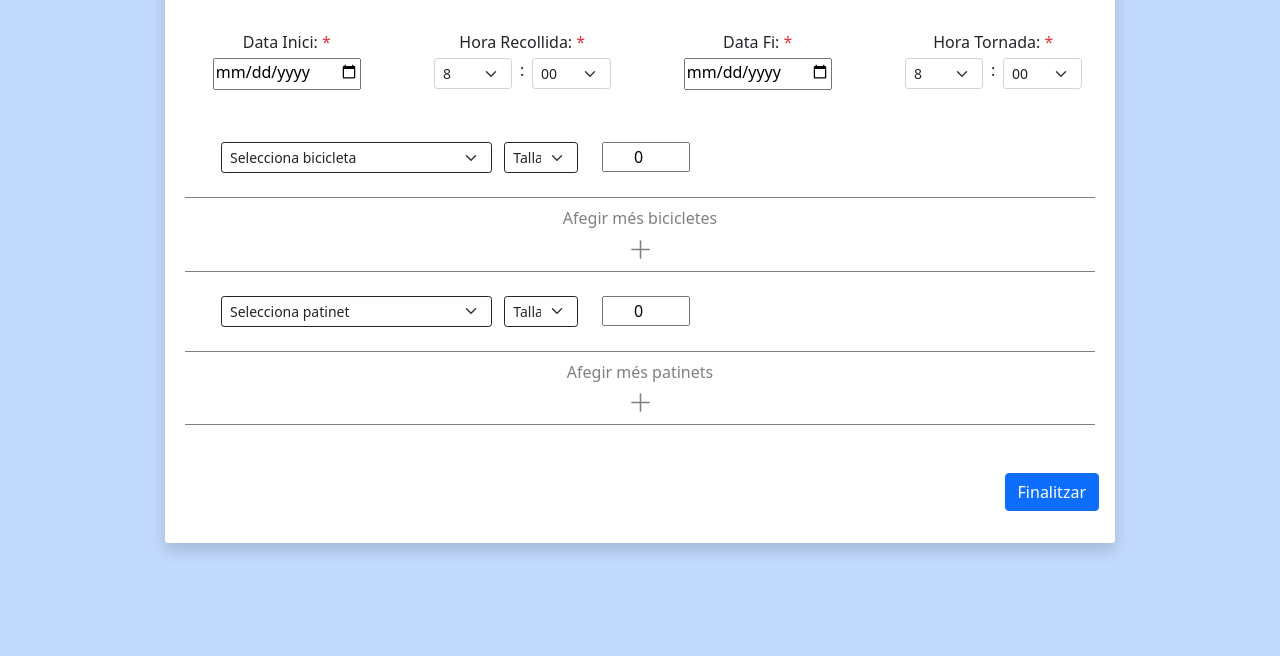
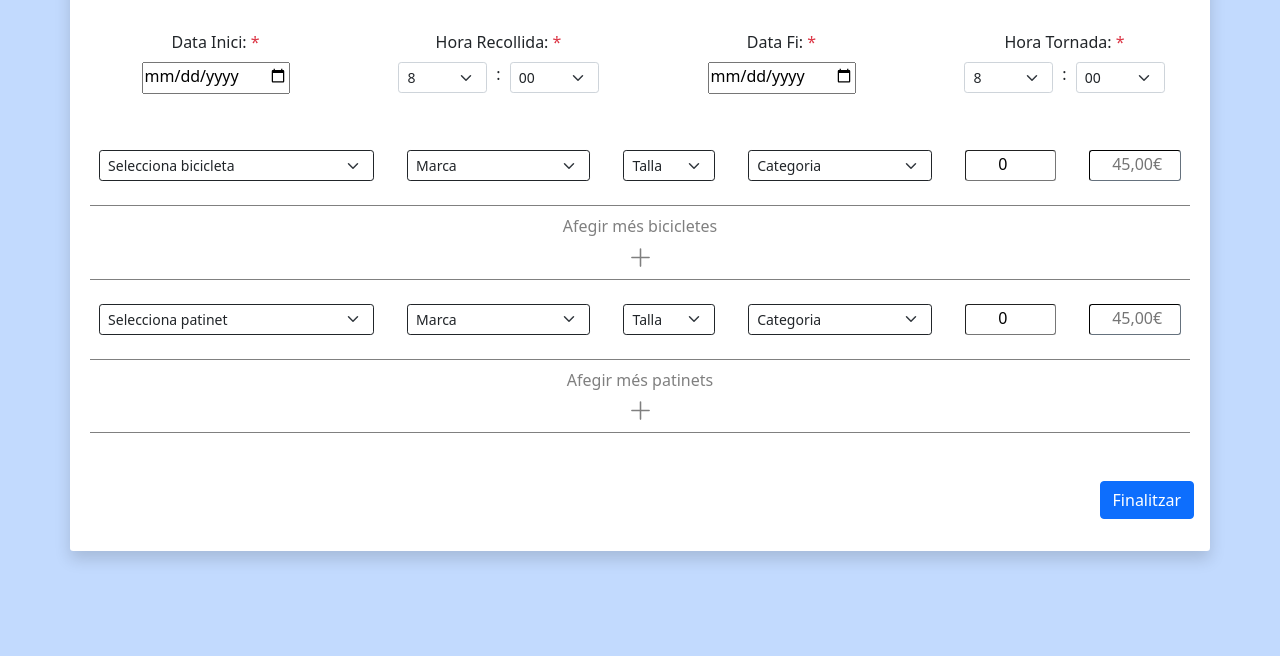
Before and after one commit to Marian1993/ProjecteBicicletes, a website: page Backend-private/src/main/resources/static/html/bicyclePaymentForm.html in a window 1280 px wide. Shown: the part 144-800 px from the top of the page. Drawn offline with Linux system fonts and the light colour scheme.

Commit message:
Cnavis al formulari de pagament, creat arxiu nou contracte, plantilla header i també un arxiu de text.

```diff
--- a/Backend-private/src/main/resources/static/html/bicyclePaymentForm.html
+++ b/Backend-private/src/main/resources/static/html/bicyclePaymentForm.html
@@ -4,23 +4,22 @@
     <meta charset="UTF-8">
     <title>Formulari de pagament</title>
     <link rel="stylesheet" href="../css/custom.css">
-
 </head>
 <body class="bg-primary bg-opacity-25">
     <div class="container">
         <div class="row">
-        <div class="col-10 mx-auto my-5 shadow p-3 mb-5 bg-white rounded-1">
+            <div class="col-12 mx-auto my-5 p-3 mb-5 shadow bg-white rounded-1">
                 <h2 class="mb-5 mt-4 text-center">Dades del lloguer</h2>
                 <form>
                     <div class="row my-4 justify-content-center">
                         <div class=" col-lg-3 col-6 text-center">
                             <label for="data-inici">Data Inici: <span class="text-danger">*</span></label><br>
-                        <input class="pb-1 my-1" type="date" name="dataInici" id="data-inici">
+                            <input class="pb-1 my-2" type="date" name="dataInici" id="data-inici">
                         </div>
                         <div class=" col-lg-3 col-6">
-                        <div class="row justify-content-center text-center">
+                            <div class="row justify-content-center text-center g-2">
                                 <label>Hora Recollida: <span class="text-danger">*</span></label>
-                            <div class="col-4 p-0 my-1">
+                                <div class="col-lg-4 col-3 p-0">
                                     <select class="form-select form-select-sm" aria-label="Default select example">
                                         <option value="8">8</option>
                                         <option value="9">9</option>
@@ -38,10 +37,10 @@
                                         <option value="21">21</option>
                                     </select>
                                 </div>
-                            <div class="col-1 p-0 my-1 text-center">
+                                <div class="col-1 text-center">
                                     <span>:</span>
                                 </div>
-                            <div class="col-4 my-1 p-0">
+                                <div class="col-lg-4 col-3 p-0">
                                     <select class="form-select form-select-sm" aria-label="Default select example">
                                         <option value="00">00</option>
                                         <option value="30">30</option>
@@ -51,12 +50,12 @@
                         </div>
                         <div class="col-lg-3 col-6 text-center">
                             <label for="data-fi">Data Fi: <span class="text-danger">*</span></label><br>
-                        <input class="pb-1 my-1" type="date" name="dataInici" id="data-fi">
+                            <input class="pb-1 my-2" type="date" name="dataInici" id="data-fi">
                         </div>
                         <div class="col-lg-3 col-6">
-                        <div class="row justify-content-center text-center">
+                            <div class="row justify-content-center text-center g-2">
                                 <label>Hora Tornada: <span class="text-danger">*</span></label>
-                            <div class="col-4 p-0 my-1">
+                                <div class="col-lg-4 col-3 p-0">
                                     <select class="form-select form-select-sm" aria-label="Default select example">
                                         <option value="8">8</option>
                                         <option value="9">9</option>
@@ -74,10 +73,10 @@
                                         <option value="21">21</option>
                                     </select>
                                 </div>
-                            <div class="col-1 p-0 text-center my-1">
+                                <div class="col-1 text-center">
                                     <span>:</span>
                                 </div>
-                            <div class="col-4 p-0 my-1">
+                                <div class="col-lg-4 col-3 p-0">
                                     <select class="form-select form-select-sm" aria-label="Default select example">
                                         <option value="00">00</option>
                                         <option value="30">30</option>
@@ -86,8 +85,8 @@
                             </div>
                         </div>
                     </div>
-                <div class="row underline py-4 ps-4 mx-1">
-                    <div class="col-lg-4 col-6">
+                    <div class="row underline py-4 mx-1 gap-4 justify-content-evenly">
+                        <div class="col-xl-3 col-4 p-0">
                             <select class="form-select form-select-sm border-dark" aria-label="Default select example">
                                 <option selected disabled>Selecciona bicicleta</option>
                                 <option value="montanya">Bicicleta de montanya</option>
@@ -97,6 +96,17 @@
                                 <option value="electrica">Bicicleta elèctrica</option>
                                 <option value="carratera">Bicicleta de carratera</option>
                                 <option value="nin">Bicicleta de nin</option>
+                            </select>
+                        </div>
+                        <div class="col-xl-2 col-3 p-0">
+                            <select class="form-select form-select-sm border-dark" aria-label="Default select example">
+                                <option selected disabled>Marca</option>
+                                <option value="cannondale">Cannondale</option>
+                                <option value="felt">Felt</option>
+                                <option value="giant">Giant</option>
+                                <option value="specialized">Specialized</option>
+                                <option value="trek">Trek</option>
+                                <option value="yeti">Yeti</option>
                             </select>
                         </div>
                         <div class="col-xl-1 col-2 p-0">
@@ -109,8 +119,19 @@
                                 <option value="xl">XL</option>
                             </select>
                         </div>
-                    <div class="col-4 ps-4">
-                        <input class="text-center" type="number" name="quantitat" value="0" min="0" max="10">
+                        <div class="col-xl-2 col-4 p-0">
+                            <select class="form-select form-select-sm border-dark" aria-label="Default select example">
+                                <option selected disabled>Categoria</option>
+                                <option value="baixa">Gamma Baixa</option>
+                                <option value="mitja">Gamma Mitja</option>
+                                <option value="alta">Gamma Alta</option>
+                            </select>
+                        </div>
+                        <div class="col-xl-1 col-2 p-0">
+                            <input class="text-center w-100 pb-1 rounded-1 border-1" type="number" name="quantitat" value="0" min="0" max="10">
+                        </div>
+                        <div class="col-xl-1 col-3 p-0">
+                            <input class="text-center bg-white border-dark rounded-1 border-1 pb-1 w-100" type="text" name="preu" placeholder=" 45,00€" min="0" max="10" disabled>
                         </div>
                     </div>
                     <div class="row underline py-2 text-center mx-1">
@@ -123,12 +144,23 @@
                             </button>
                         </div>
                     </div>
-                <div class="row underline py-4 ps-4 mx-1">
-                    <div class="col-lg-4 col-6">
+                    <div class="row underline py-4 mx-1 gap-4 justify-content-evenly">
+                        <div class="col-xl-3 col-4 p-0">
                             <select class="form-select form-select-sm border-dark" aria-label="Default select example">
                                 <option selected disabled>Selecciona patinet</option>
                                 <option value="convencional">Patinet convencional</option>
                                 <option value="electric">Patinet elèctric</option>
+                            </select>
+                        </div>
+                        <div class="col-xl-2 col-3 p-0">
+                            <select class="form-select form-select-sm border-dark" aria-label="Default select example">
+                                <option selected disabled>Marca</option>
+                                <option value="razor">Razor</option>
+                                <option value="homcom">HomCom</option>
+                                <option value="xiaomi">Xiaomi</option>
+                                <option value="slamm">Slamm</option>
+                                <option value="longway">Longway</option>
+                                <option value="blunt">Blunt</option>
                             </select>
                         </div>
                         <div class="col-xl-1 col-2 p-0">
@@ -141,8 +173,19 @@
                                 <option value="xl">XL</option>
                             </select>
                         </div>
-                    <div class="col-4 ps-4">
-                        <input class="text-center" type="number"name="quantitat" value="0" min="0" max="10">
+                        <div class="col-xl-2 col-4 p-0">
+                            <select class="form-select form-select-sm border-dark" aria-label="Default select example">
+                                <option selected disabled>Categoria</option>
+                                <option value="baixa">Baixa</option>
+                                <option value="mitja">Mitja</option>
+                                <option value="alta">Alta</option>
+                            </select>
+                        </div>
+                        <div class="col-xl-1 col-2 p-0">
+                            <input class="text-center w-100 pb-1 rounded-1 border-1" type="number"name="quantitat" value="0" min="0" max="10">
+                        </div>
+                        <div class="col-xl-1 col-3 p-0">
+                            <input class="text-center bg-white border-dark rounded-1 border-1 text-black pb-1 w-100" type="text" name="preu" placeholder=" 45,00€" min="0" max="10" disabled>
                         </div>
                     </div>
                     <div class="row underline py-2 text-center mx-1">
@@ -156,9 +199,10 @@
                         </div>
                     </div>
                     <div class="col-12 mt-5 mb-3 text-end">
+                        <a href="#">
                             <button type="submit" class="btn btn-primary">Finalitzar</button>
+                        </a>
                     </div>
-
                 </form>
             </div>
         </div>
```
Also changed, not shown: Backend-private/src/main/resources/static/html/index.html (deleted, +0 -10 lines), Backend-private/src/main/resources/static/html/newContract.html (added, +153 -0 lines), Backend-private/src/main/resources/static/html/plantilla-header.html (added, +50 -0 lines), 1 other file. Lines whose indentation alone changed are shown as unchanged.
